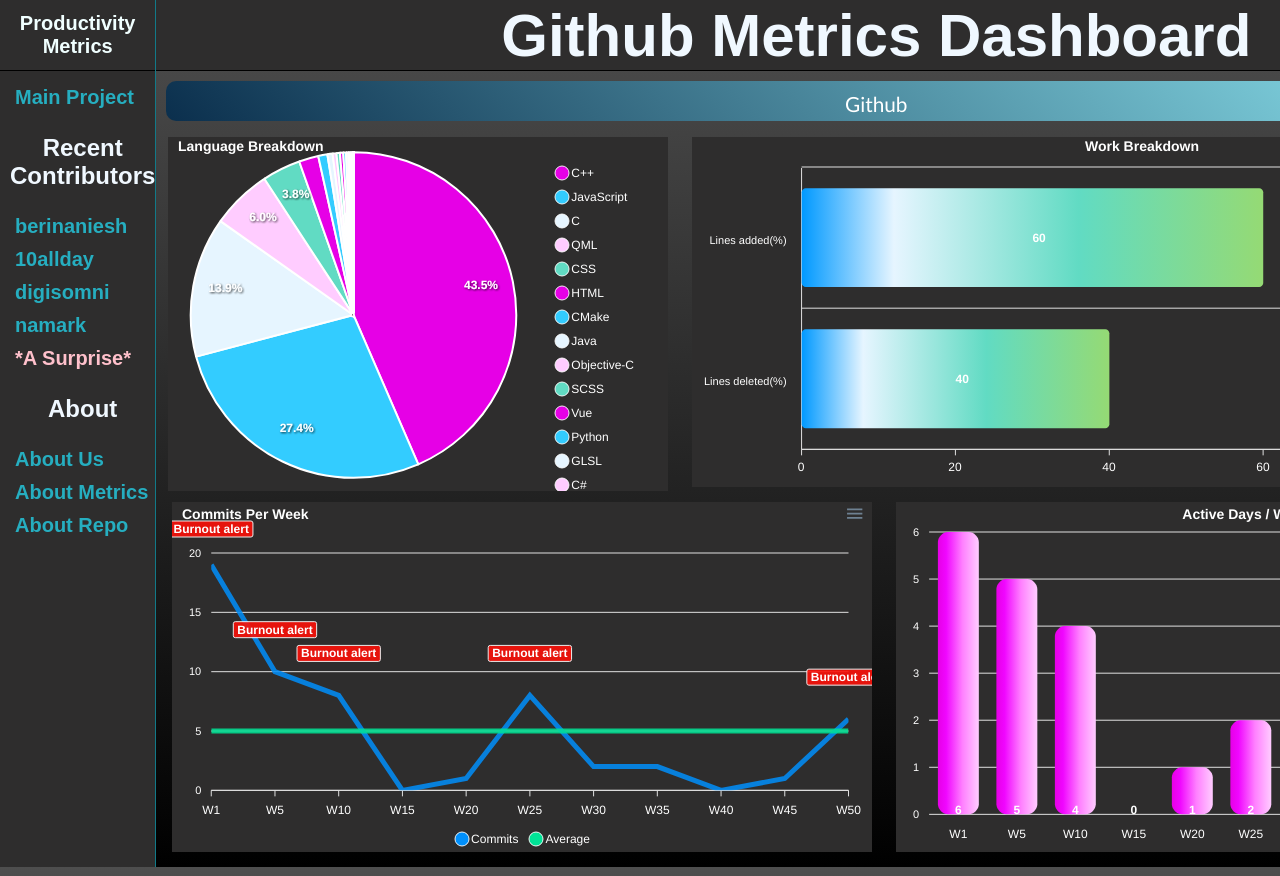
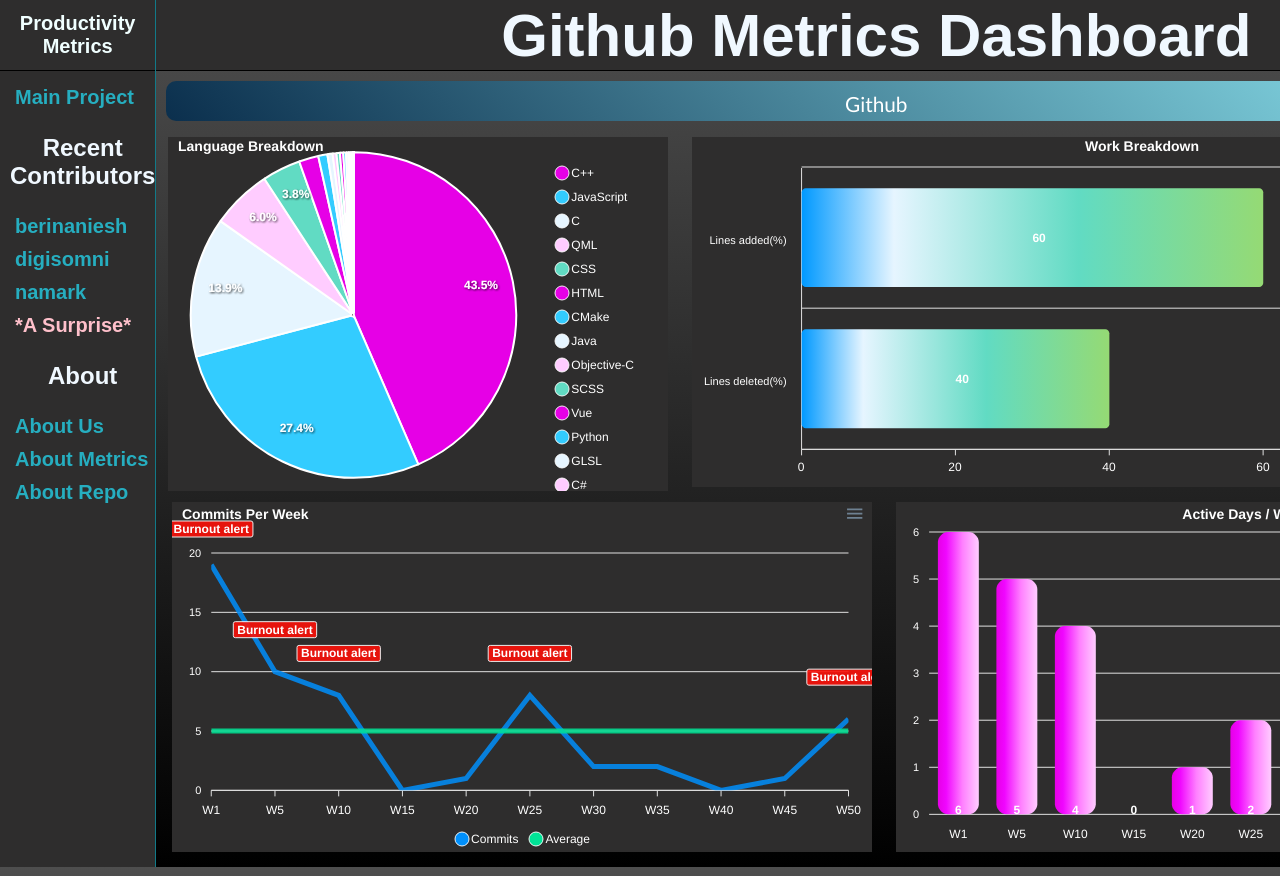
Before and after one commit to saifalixxx/SWENG_Final_Project, a React (Create React App) app in the folder dashboard/: page / in a window 1280 px wide. Shown: the top 876 px of the page. Built offline with nearby package versions, Linux system fonts and the light colour scheme.

Commit message:
taking out empty user

```diff
--- a/dashboard/src/App.js
+++ b/dashboard/src/App.js
@@ -32,7 +32,7 @@
             <Route path={"AboutMetrics"} element={<AboutMetrics/>}/>
             <Route path={"AboutRepo"} element={<AboutRepo/>}/>
             <Route path={"user1"} element={<Single title={"berinaniesh"} codeFreq= {User1CodeFreq} commitActivity = {User1Commits} activeDays = {User1ActiveDays}/>}/>
-            <Route path={"user2"} element={<Single title={"10allday"} codeFreq = {User2CodeFreq} commitActivity = {User2Commits} activeDays = {User2ActiveDays}/>}/>
+
             <Route path={"user3"} element={<Single title={"digisomni"} codeFreq = {User3CodeFreq} commitActivity = {User3Commits} activeDays = {User3ActiveDays}/>}/>
             <Route path={"user4"} element={<Single title={"namark"} codeFreq = {User4CodeFreq} commitActivity = {User4Commits} activeDays = {User4ActiveDays}/>}/>
           </Route>
--- a/dashboard/src/Components/sidebar/Sidebar.js
+++ b/dashboard/src/Components/sidebar/Sidebar.js
@@ -18,11 +18,6 @@
           <Link to="/user1" style={{ textDecoration: "none" }}>
             <li>
               <span>berinaniesh</span>
-            </li>
-          </Link>
-          <Link to="/user2" style={{ textDecoration: "none" }}>
-            <li>
-              <span>10allday</span>
             </li>
           </Link>
           <Link to="/user3" style={{ textDecoration: "none" }}>
```
